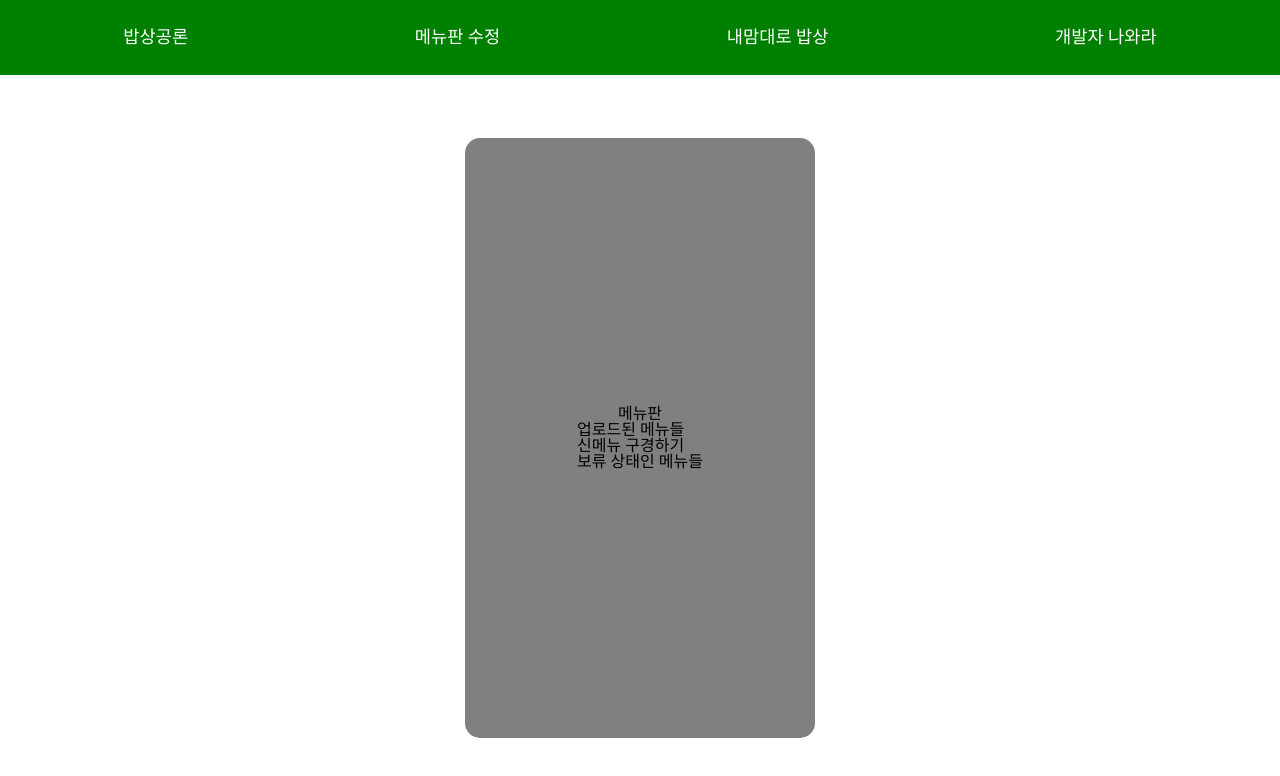
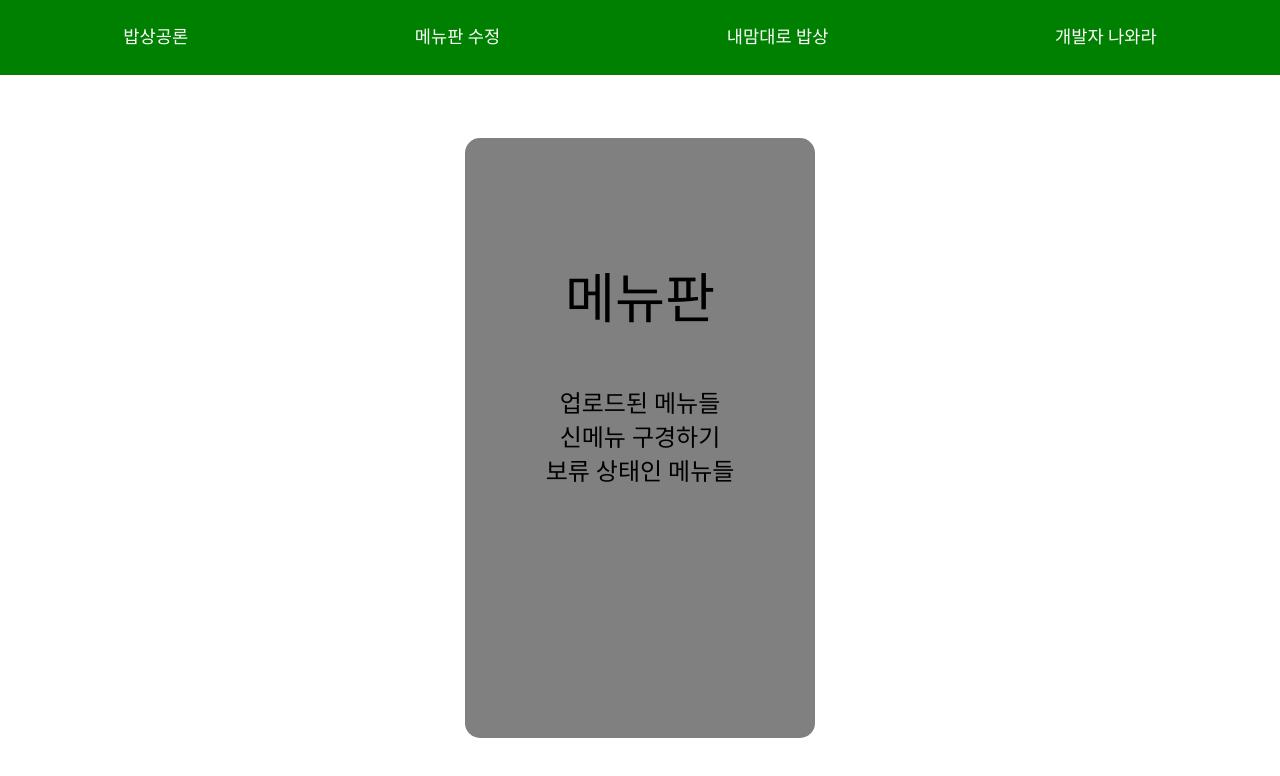
Before and after one commit to ketchup0211/what-should-we-eat, a React (Vite) app: page /food-list in a window 1280 px wide. Shown: the top 776 px of the page. Built offline with nearby package versions, Linux system fonts and the light colour scheme.

Commit message:
[MOD] MenuBoard CSS and change component rendering

```diff
--- a/src/components/FoodList/MenuBoard.jsx
+++ b/src/components/FoodList/MenuBoard.jsx
@@ -1,16 +1,48 @@
+import { useState } from "react";
+import { Link } from "react-router-dom";
 import styled from "styled-components";
+import Uploaded from "./Uploaded";
+
+const DISPLAY = {
+  INIT: "",
+  UPLOADED: "uploaded",
+  NEW: "new",
+  HOLD: "hold",
+};
 
 export default function MenuBoard() {
-  return (
-    <Container>
-      <h1>메뉴판</h1>
-      <ul>
-        <li>업로드된 메뉴들</li>
-        <li>신메뉴 구경하기</li>
-        <li>보류 상태인 메뉴들</li>
-      </ul>
-    </Container>
-  );
+  const [display, setDisplay] = useState(DISPLAY.INIT);
+  const onClick = (event) => {
+    setDisplay(event.target.id);
+  };
+  const renderContent = () => {
+    switch (display) {
+      case DISPLAY.UPLOADED:
+        return <Uploaded />;
+      case DISPLAY.NEW:
+        return <Uploaded />;
+      case DISPLAY.HOLD:
+        return <Uploaded />;
+      default:
+        return (
+          <>
+            <Title>메뉴판</Title>
+            <Lists>
+              <List id="uploaded" onClick={onClick}>
+                업로드된 메뉴들
+              </List>
+              <List id="new" onClick={onClick}>
+                신메뉴 구경하기
+              </List>
+              <List id="hold" onClick={onClick}>
+                보류 상태인 메뉴들
+              </List>
+            </Lists>
+          </>
+        );
+    }
+  };
+  return <Container>{renderContent()}</Container>;
 }
 
 const Container = styled.div`
@@ -22,4 +54,34 @@ const Container = styled.div`
   flex-direction: column;
   align-items: center;
   justify-content: center;
+  text-align: center;
+  position: relative;
 `;
+
+const Title = styled.h1`
+  font-size: 3.4rem;
+  padding: 5px;
+  margin: 10px;
+  position: absolute;
+  top: 20%;
+`;
+
+const Lists = styled.div`
+  padding: 10px;
+  display: flex;
+  flex-direction: column;
+`;
+
+const List = styled(Link)`
+  font-size: 1.5rem;
+  padding: 5px 0px;
+  text-decoration: none;
+  color: black;
+  &:active {
+    color: whitesmoke;
+  }
+  &:hover {
+    transform: scale(1.1);
+    transition: 0.2s ease;
+  }
+`;
--- /dev/null
+++ b/src/components/FoodList/Uploaded.jsx
@@ -0,0 +1,7 @@
+export default function Uploaded() {
+  return (
+    <div>
+      <p>현재 음식 리스트 목록</p>
+    </div>
+  );
+}
```
